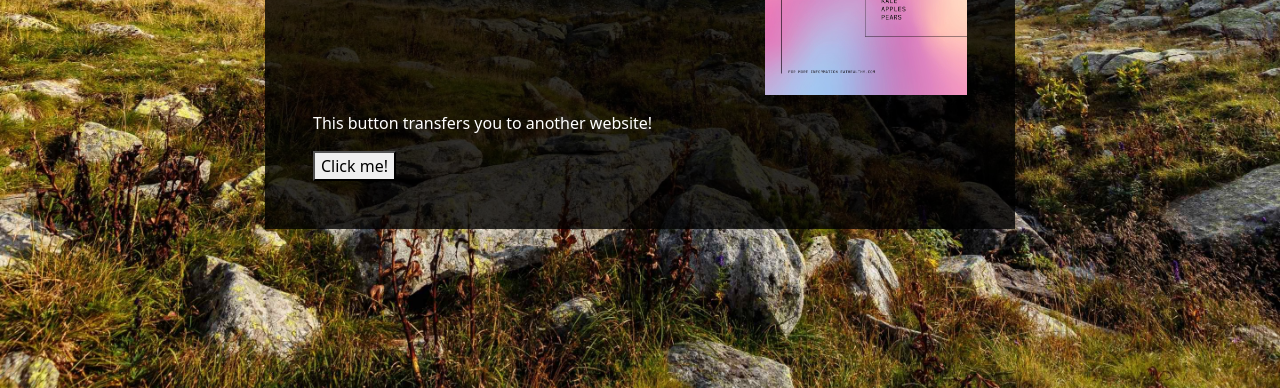
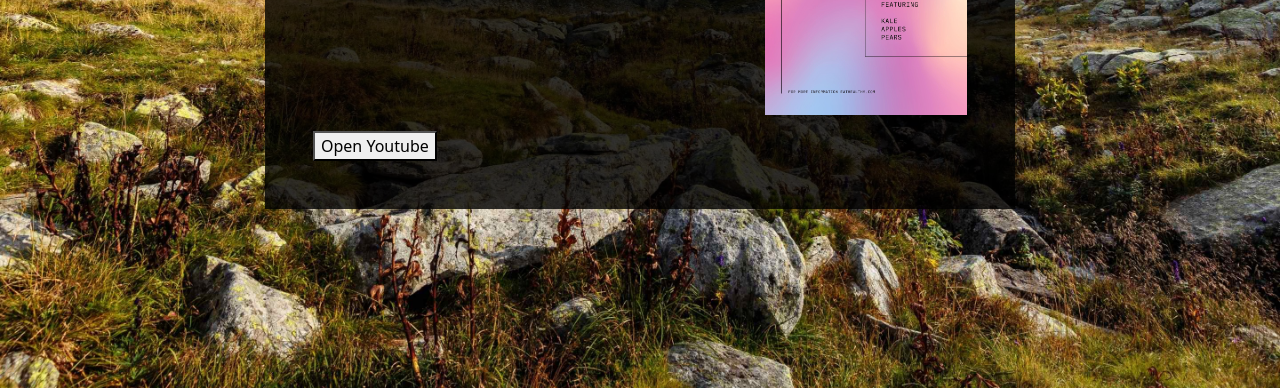
Before and after one commit to boxey123/website-test, a plain HTML site: page index.html in a window 1280 px wide. Shown: the part 412-800 px from the top of the page. Drawn offline with nearby package versions, Linux system fonts and the light colour scheme.

Commit message:
Update index.html

```diff
--- a/index.html
+++ b/index.html
@@ -24,9 +24,8 @@
                         <img src="images/3-ways.jpg" class="img-fluid" alt="3 Ways eBook">
                     </p>
                 </div>
-              <p>This button transfers you to another website!</p>
-<a href="http://youtube.com" target="_blank">
-	<button>Click me!</button>
+              <a href="http://youtube.com" target="_blank">
+	     <button>Open Youtube</button>
             </div>
 
         </div>
```
